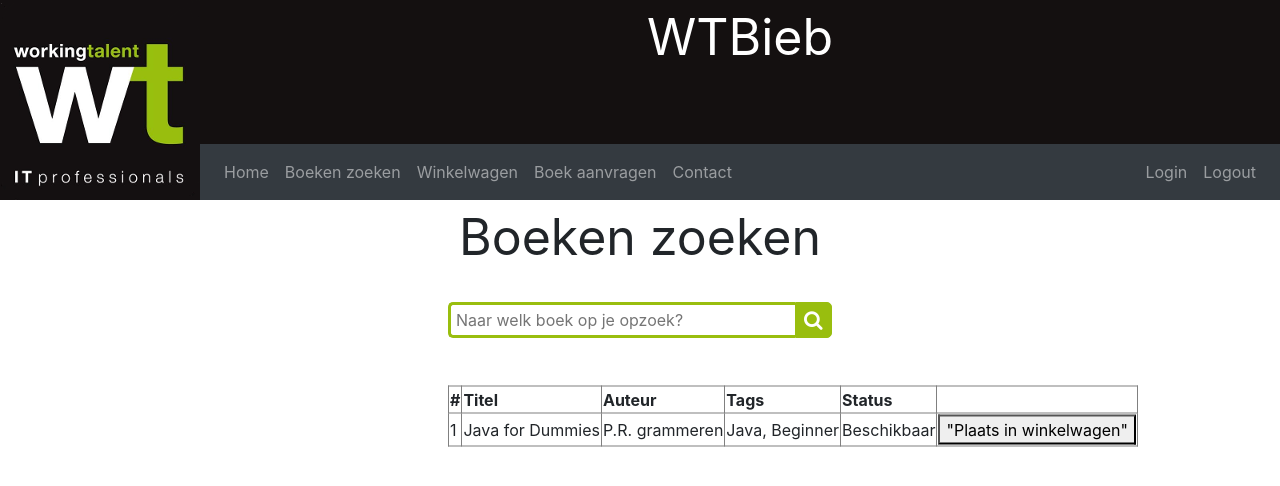
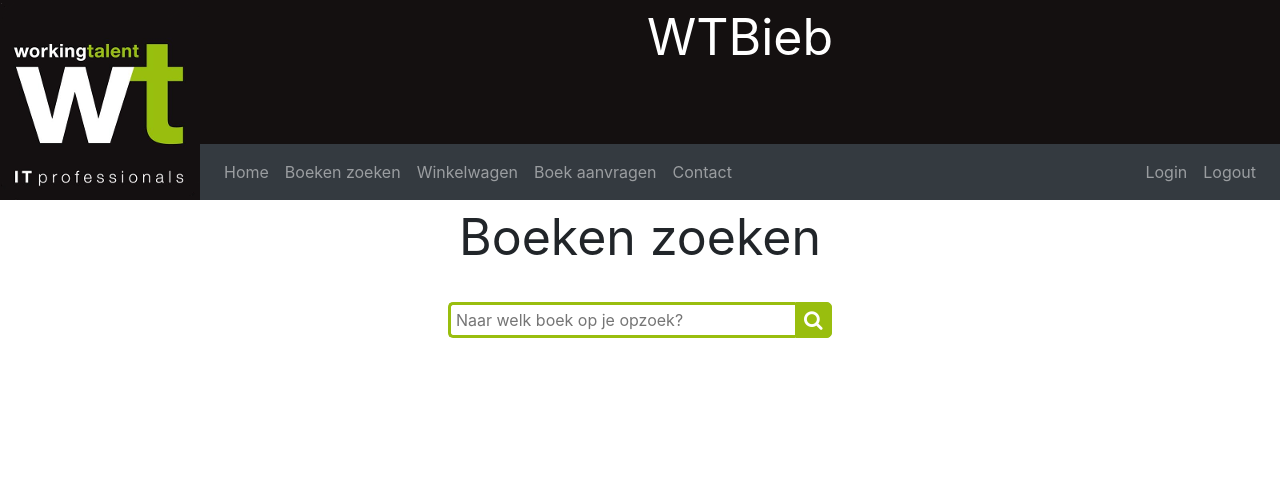
Before and after one commit to dalimagaadi/WTTLibraryFront, an Angular app: page /boekenzoeken in a window 1280 px wide. Shown: the top 486 px of the page. Built offline with nearby package versions, Linux system fonts and the light colour scheme.

Commit message:
Boeken zoeken service toegevoegd

```diff
--- a/src/app/boekenzoeken/boekenzoeken.component.html
+++ b/src/app/boekenzoeken/boekenzoeken.component.html
@@ -3,32 +3,33 @@
 <link rel="stylesheet" href="https://cdnjs.cloudflare.com/ajax/libs/font-awesome/4.7.0/css/font-awesome.min.css">
 <div class="wrap">
     <div class="search">
-       <input type="text" class="searchTerm" placeholder="Naar welk boek op je opzoek?">
-       <button type="submit" class="searchButton">
+       <input type="text" name="zoekTerm" class="searchTerm" placeholder="Naar welk boek op je opzoek?" [(ngModel)]="zoekTerm">
+       <button type="submit" class="searchButton" (click)="searchBoeken()">
          <i class="fa fa-search"></i>
       </button>
     </div>
  </div>
 
  <div class="zoeklijst">
-    <table class="boeklijst" border="1" align="center">
+    <table class="boeklijst" border="1" align="center" *ngIf="gevondenBoeken.length > 0">
+
         <thead>
             <tr>
                 <th style="white-space:nowrap">#</th>
                 <th style="white-space:nowrap">Titel</th>
                 <th style="white-space:nowrap">Auteur</th>
-                <th style="white-space:nowrap">Tags</th>
-                <th style="white-space:nowrap">Status</th>
+                <th style="white-space:nowrap">Aantal beschikbaar</th>
+                <!-- <th style="white-space:nowrap">Tags</th> -->
                 <th style="white-space:nowrap"> </th>
             </tr>
         </thead>
         <tbody>
-            <tr>
-                <td>1</td>
-                <td style="white-space:nowrap">Java for Dummies</td>
-                <td style="white-space:nowrap">P.R. grammeren</td>
-                <td style="white-space:nowrap">Java, Beginner</td>
-                <td style="white-space:nowrap">Beschikbaar</td>
+            <tr *ngFor= "let boek of gevondenBoeken">
+                <td>{{boek.isbn}}</td>
+                <td style="white-space:nowrap">{{boek.titel}}</td>
+                <td style="white-space:nowrap">{{boek.auteur}}</td>
+                <td style="white-space:nowrap">{{boek.aantal}}</td>
+
                 <td style="white-space:nowrap"><button type=button onclick="alert('Gereserveerd!')">"Plaats in winkelwagen" </button></td>
             </tr>
         </tbody>
--- a/src/app/boekenzoeken/boekenzoeken.component.ts
+++ b/src/app/boekenzoeken/boekenzoeken.component.ts
@@ -1,15 +1,30 @@
 import { Component, OnInit } from '@angular/core';
-
+import {Boek} from "../model/Boek";
+import {BoekServiceService} from '../service/boek/boek-service.service'
 @Component({
   selector: 'app-boekenzoeken',
   templateUrl: './boekenzoeken.component.html',
   styleUrls: ['./boekenzoeken.component.css']
 })
 export class BoekenzoekenComponent implements OnInit {
+  zoekTerm: string;
+  gevondenBoeken: Boek[] = [];
+  constructor(private _boekService: BoekServiceService) { }
 
-  constructor() { }
 
-  ngOnInit(): void {
+
+
+  ngOnInit() {
+
+  }
+  testing(event){
+    console.log(event)
+  }
+  searchBoeken(){
+    this._boekService.searchBoeken(this.zoekTerm).subscribe((boeken: Boek[])=>{
+      this.gevondenBoeken = boeken;
+      console.log(this.gevondenBoeken)
+    })
   }
 
 }
--- a/src/app/login/login.component.ts
+++ b/src/app/login/login.component.ts
@@ -1,4 +1,4 @@
-import { AdminBepalenService } from './../service/admin-bepalen.service';
+import { AdminBepalenService } from '../service/admin-service/admin-bepalen.service';
 import { Component, OnInit } from '@angular/core';
 import { Router } from '@angular/router';
 
--- a/src/app/menu/menu.component.ts
+++ b/src/app/menu/menu.component.ts
@@ -1,5 +1,5 @@
 import { Component, OnInit } from '@angular/core';
-import { AdminBepalenService } from '../service/admin-bepalen.service';
+import { AdminBepalenService } from '../service/admin-service/admin-bepalen.service';
 
 @Component({
   selector: 'app-menu',
--- /dev/null
+++ b/src/app/model/Boek.ts
@@ -0,0 +1,9 @@
+export interface Boek{
+    id: string,
+    titel: string,
+    auteur: string,
+    tags?: string,
+    status?: string,
+    aantal: number,
+    isbn: string
+}
--- /dev/null
+++ b/src/app/service/boek/boek-service.service.ts
@@ -0,0 +1,15 @@
+import { Injectable } from '@angular/core';
+import {HttpClient} from '@angular/common/http';
+@Injectable({
+  providedIn: 'root'
+})
+export class BoekServiceService {
+  private _url = "http://localhost:8082/searchBook/";
+  constructor(private http: HttpClient) { }
+
+
+  searchBoeken(searchTerm: string){
+
+    return this.http.get(this._url + searchTerm)
+  }
+}
```
Also changed, not shown: src/app/app.module.ts (+8 -2 lines), src/app/service/admin-service/admin-bepalen.service.ts (renamed from src/app/service/admin-bepalen.service.ts), 2 other files (tests, documents, lock files or other folders).
